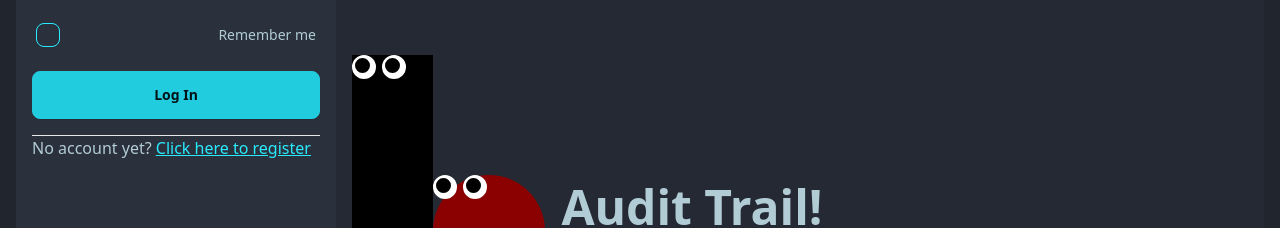
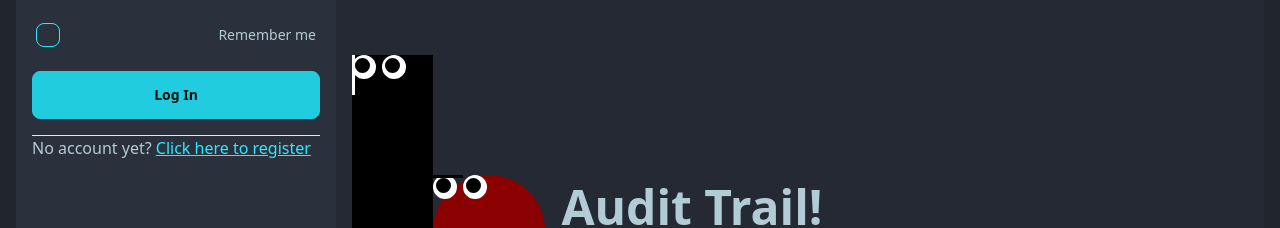
Before and after one commit to lukaswanner/audit-trail, a SvelteKit app: page /login in a window 1280 px wide. Shown: the part 277-505 px from the top of the page. Built offline with nearby package versions, Linux system fonts and the light colour scheme.

Commit message:
feature: add mouse and mouth to creatures

```diff
--- a/src/routes/login/+page.svelte
+++ b/src/routes/login/+page.svelte
@@ -46,6 +46,16 @@
 					eyeL.style.right = `${x}%`;
 				}
 
+				const blacknose = document.querySelector('.nose');
+				if (blacknose) {
+					const mouseX = event.clientX;
+					const mouseY = event.clientY;
+					const y = 15 + (mouseY * 2) / 100;
+					const x = 75 - (mouseX * 2) / 100;
+					blacknose.style.top = `${y}%`;
+					blacknose.style.right = `${x}%`;
+				}
+
 				const eyesLeftRed = document.querySelector('.eyesLeftRed');
 				if (eyesLeft) {
 					const mouseX = event.clientX;
@@ -83,6 +93,16 @@
 					const x = 55 - (mouseX * 4) / 100;
 					eyeLRed.style.top = `${y}%`;
 					eyeLRed.style.right = `${x}%`;
+				}
+
+				const redMouth = document.querySelector('.redMouth');
+				if (redMouth) {
+					const mouseX = event.clientX;
+					const mouseY = event.clientY;
+					const y = 25 + (mouseY * 4) / 100;
+					const x = 75 - (mouseX * 4) / 100;
+					redMouth.style.top = `${y}%`;
+					redMouth.style.right = `${x}%`;
 				}
 			});
 		}
@@ -130,6 +150,9 @@
 				<div class="eyesRight">
 					<div class="eyeR"></div>
 				</div>
+				<div class="nose">
+
+				</div>
 			</div>
 			<div class="figureRed mr-4">
 				<div class="eyesLeftRed">
@@ -137,6 +160,9 @@
 				</div>
 				<div class="eyesRightRed">
 					<div class="eyeRRed"></div>
+				</div>
+				<div class="redMouth">
+
 				</div>
 			</div>
 			<div>
@@ -202,11 +228,25 @@
 		position: absolute;
 	}
 
+	.redMouth {
+		position: absolute;
+		background-color: black;
+		height: 3px;
+		width: 30px;
+	}
+
 	.figureBlack {
 		width: 10vw;
 		height: 40vh;
 		background-color: black;
 		position: relative;
+	}
+
+	.nose {
+		position: absolute;
+		background-color: white;
+		height: 40px;
+		width: 3px;
 	}
 
 	.eyesLeft {
```
